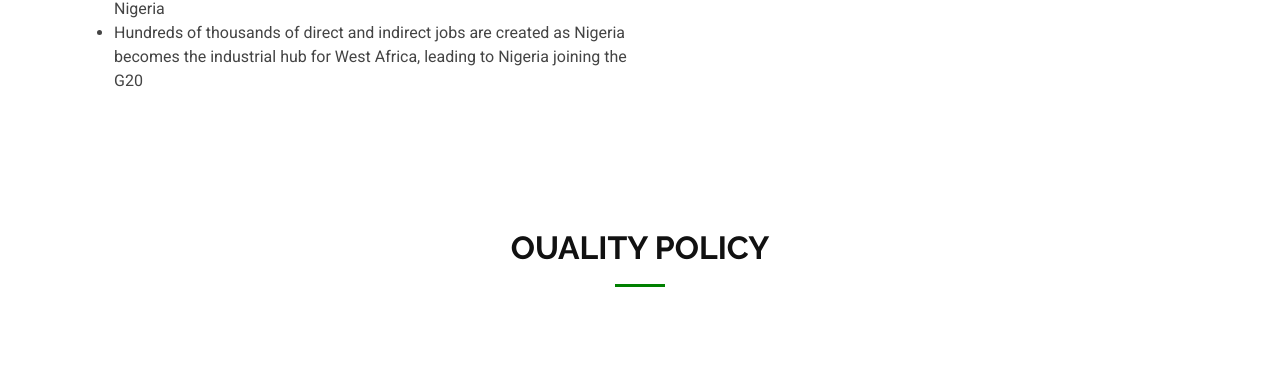
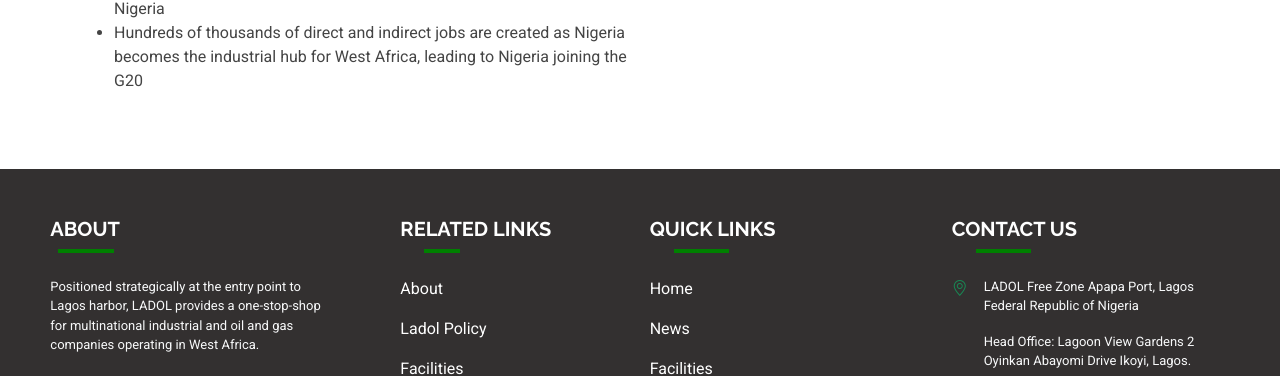
Before and after one commit to padole/ladolsitev2, a plain HTML site: page about.html in a window 1280 px wide. Shown: the part 1052-1428 px from the top of the page. Drawn offline with Linux system fonts and the light colour scheme.

Commit message:
5th comit

```diff
--- a/about.html
+++ b/about.html
@@ -145,15 +145,6 @@
       </div>
 
     </section> -->
-
-      <Section>
-        <div class="container section-title" data-aos="fade-up">
-          <h2> Ouality Policy</h2>
-            <div>
-                <p></p>
-            </div>
-        </div>
-      </Section>
   </main>
 
       <!-- footer section -->
```
